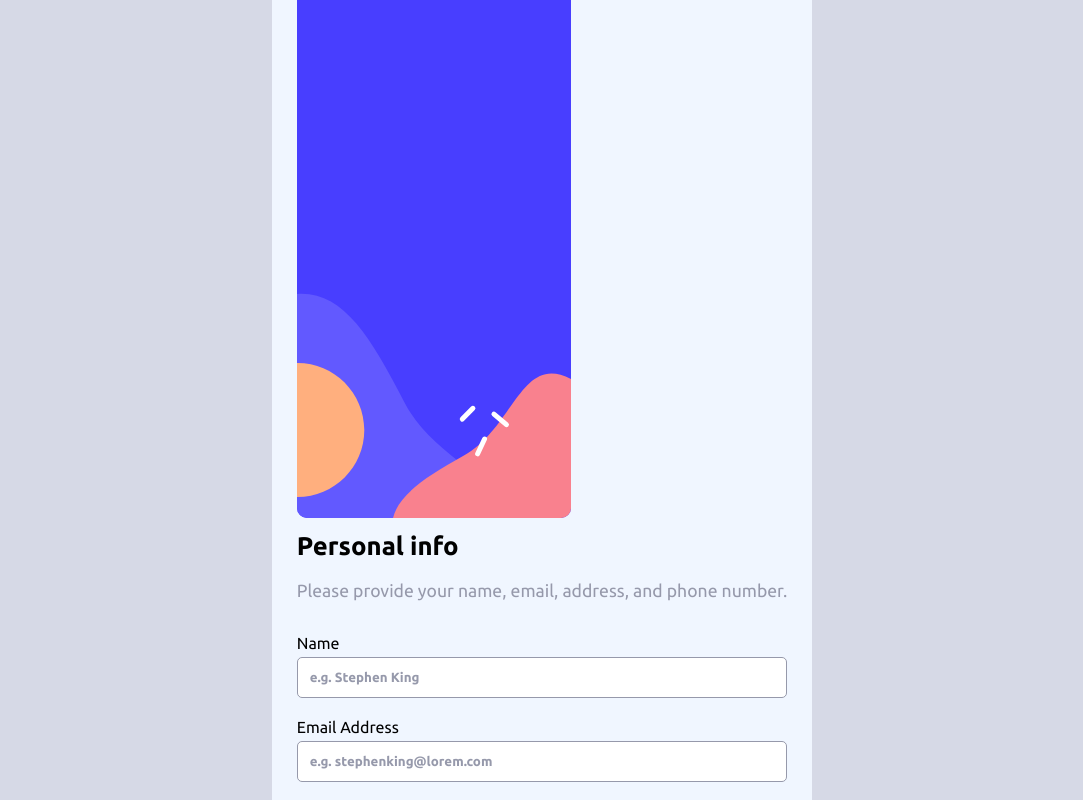
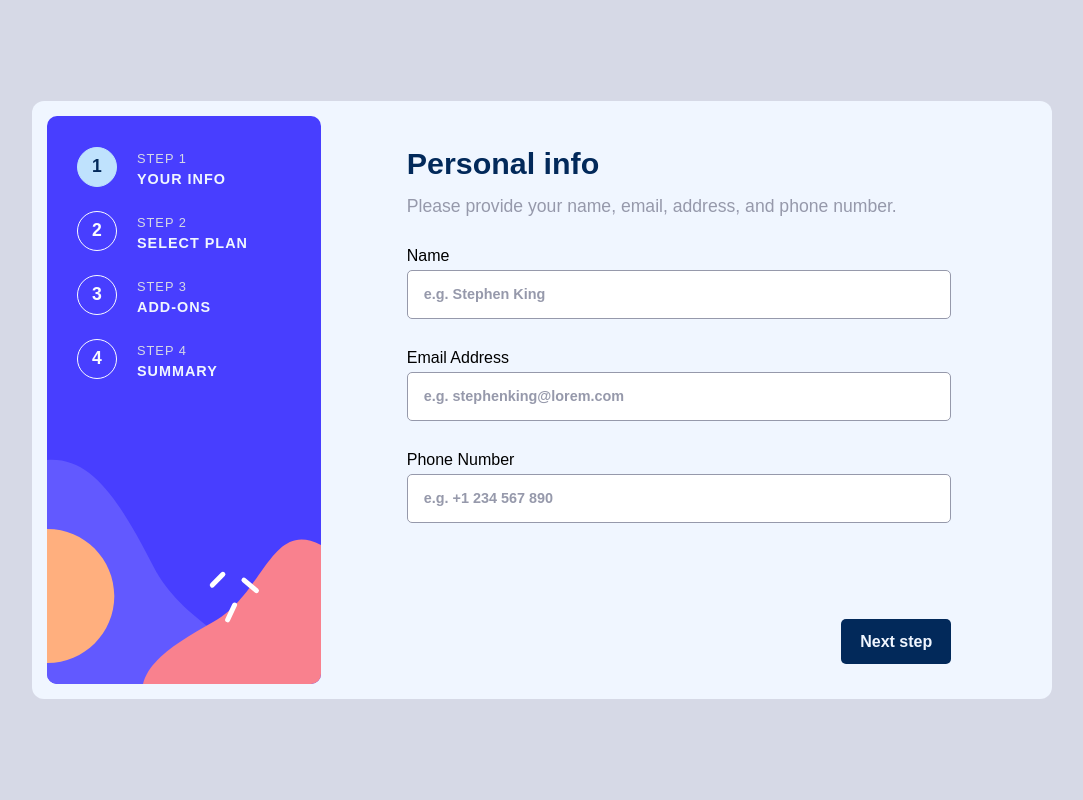
Before and after one commit to eivindsimonsen/multi-step-form, a React (Vite) app: page / in a window 1280 px wide. Shown: the top 800 px of the page, without its empty margins (98-1181 px from the left). Built offline with nearby package versions, Linux system fonts and the light colour scheme.

Commit message:
Responsive styles for step 1 and globals

```diff
--- a/src/sass/partials/_form.scss
+++ b/src/sass/partials/_form.scss
@@ -1,12 +1,23 @@
-.form-buttons-mobile {
+.form-buttons {
   padding: 20px 15px;
   background-color: $Alabaster;
   margin-top: auto;
   display: flex;
   justify-content: space-between;
 
-  @media (min-width: 942px) {
-    display: none;
+  &-mobile {
+    @media (min-width: 942px) {
+      display: none;
+    }
+  }
+
+  &-desktop {
+    background-color: inherit;
+    padding: 0px;
+    // margin-bottom: 20px;
+    @media (max-width: 942px) {
+      display: none;
+    }
   }
 }
 
@@ -16,17 +27,31 @@
   & h1 {
     font-size: 1.6rem;
     margin: 10px 0px 0px 0px;
+    color: $MarineBlue;
+
+    @media (min-width: 942px) {
+      font-size: 1.9rem;
+    }
   }
 
   & h2 {
     font-size: 1.1rem;
     color: $CoolGray;
     font-weight: 400;
+    margin: 10px 0px;
   }
 }
 
 .forms {
-  & > * {
+  display: flex;
+  flex-direction: column;
+
+  @media (min-width: 942px) {
+    margin: 20px auto;
+    width: 55%;
+  }
+
+  & > div {
     display: flex;
     flex-direction: column;
     gap: 5px;
@@ -42,12 +67,22 @@
 
       &::placeholder {
         color: $CoolGray;
+        font-family: sans-serif;
+
+        @media (min-width: 942px) {
+          font-size: 0.9rem;
+        }
       }
 
       &:focus {
         outline: none;
         border-color: $MarineBlue;
       }
+
+      @media (min-width: 942px) {
+        padding: 16px;
+        margin-bottom: 10px;
+      }
     }
   }
 }
--- a/src/sass/partials/_globals.scss
+++ b/src/sass/partials/_globals.scss
@@ -5,7 +5,8 @@
 body {
   background-color: $LightGray;
   margin: 0px;
-  font-family: "Ubuntu", sans-serif;
+  // font-family: "Ubuntu", sans-serif; Ubuntu font looks funny??
+  font-family: sans-serif;
 }
 
 .content-wrapper {
@@ -36,6 +37,14 @@ body {
   padding: 25px;
   border-radius: 12px;
   transform: translateY(-75px);
+
+  @media (min-width: 942px) {
+    display: flex;
+    transform: translateY(0px);
+    padding: 15px;
+    width: 100%;
+    max-width: 1020px;
+  }
 }
 
 .steps {
@@ -48,6 +57,13 @@ body {
   top: -67px;
   left: 0;
   right: 0;
+
+  @media (min-width: 942px) {
+    flex-direction: column;
+    font-size: 1.1rem;
+    top: 30px;
+    left: 30px;
+  }
 
   & li {
     border: 1px solid $Alabaster;
@@ -64,6 +80,53 @@ body {
       border: 1px solid $LightBlue;
       color: $MarineBlue;
     }
+
+    @media (min-width: 942px) {
+      width: 40px;
+      height: 40px;
+    }
+  }
+
+  &-container {
+    & img {
+      display: none;
+    }
+    @media (min-width: 942px) {
+      position: relative;
+      & img {
+        display: block;
+      }
+    }
+  }
+
+  &-list {
+    display: flex;
+    align-items: center;
+
+    &-text {
+      display: none;
+      & > * {
+        margin: 5px 0px 0px 20px;
+        color: $Magnolia;
+        letter-spacing: 1px;
+      }
+
+      & p {
+        font-weight: 100;
+        font-size: 0.8rem;
+        color: $LightGray;
+      }
+
+      & h3 {
+        font-size: 0.9rem;
+        text-transform: uppercase;
+        font-weight: 600;
+      }
+
+      @media (min-width: 942px) {
+        display: block;
+      }
+    }
   }
 }
 
@@ -71,10 +134,14 @@ body {
   border: none;
   border-radius: 5px;
   font-size: 1rem;
-  font-weight: 500;
+  font-weight: 600;
   color: $CoolGray;
-  background-color: $Alabaster;
-  font-family: "Ubuntu", sans-serif;
+  background-color: inherit;
+  font-family: sans-serif;
+
+  @media (max-width: 942px) {
+    background-color: $Alabaster;
+  }
 
   &:hover {
     color: $MarineBlue;
@@ -83,7 +150,7 @@ body {
 
   &-filled {
     width: 110px;
-    height: 40px;
+    height: 45px;
     background-color: $MarineBlue;
     color: $Magnolia;
     &:hover {
```
